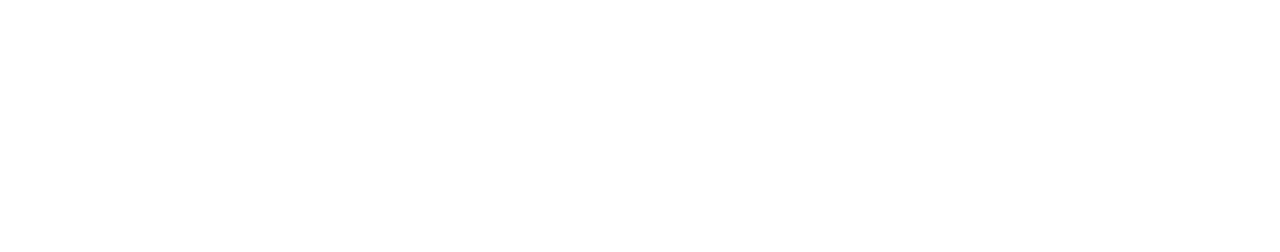
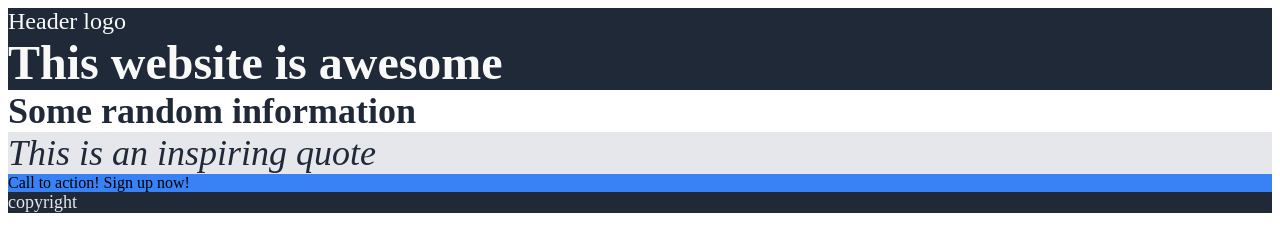
Before and after one commit to Omkar-Sathe/landing-page, a plain HTML site: page index.html in a window 1280 px wide. Drawn offline with Linux system fonts and the light colour scheme.

Commit message:
basic css added

```diff
--- a/index.html
+++ b/index.html
@@ -4,10 +4,17 @@
     <meta charset="UTF-8">
     <meta http-equiv="X-UA-Compatible" content="IE=edge">
     <meta name="viewport" content="width=device-width, initial-scale=1.0">
-    <link rel="stylesheet" href="styles.css">
+    <link rel="stylesheet" href="./styles.css">
     <title>Document</title>
 </head>
 <body>
-
+    <div class="hero">
+        <div class="hero logo">Header logo</div>
+        <div class="hero main-title">This website is awesome</div>
+    </div>
+    <div class="course-selector">Some random information</div>
+    <div class="quote">This is an inspiring quote</div>
+    <div class="sign-up">Call to action! Sign up now!</div>
+    <div class="hero link">copyright</div>
 </body>
 </html>
--- a/styles.css
+++ b/styles.css
@@ -0,0 +1,37 @@
+.hero {
+    background-color: #1f2937;
+}
+
+.hero.logo {
+    color: #f9faf8;
+    font-size: 24px;
+}
+
+.hero.main-title {
+    color: #f9faf8;
+    font-size: 48px;
+    font-weight: 800;
+}
+
+.sign-up {
+    background-color: #3882f6;
+}
+
+.course-selector {
+    font-size: 36px;
+    font-weight: 800;
+    color: #1f2937;
+}
+
+.quote {
+    background-color: #e5e7eb;
+    font-size: 36px;
+    color: #1f2937;
+    font-style: italic;
+    font-weight: 100;
+}
+
+.hero.link {
+    color: #e5e7eb;
+    font-size: 18px;
+}
```
